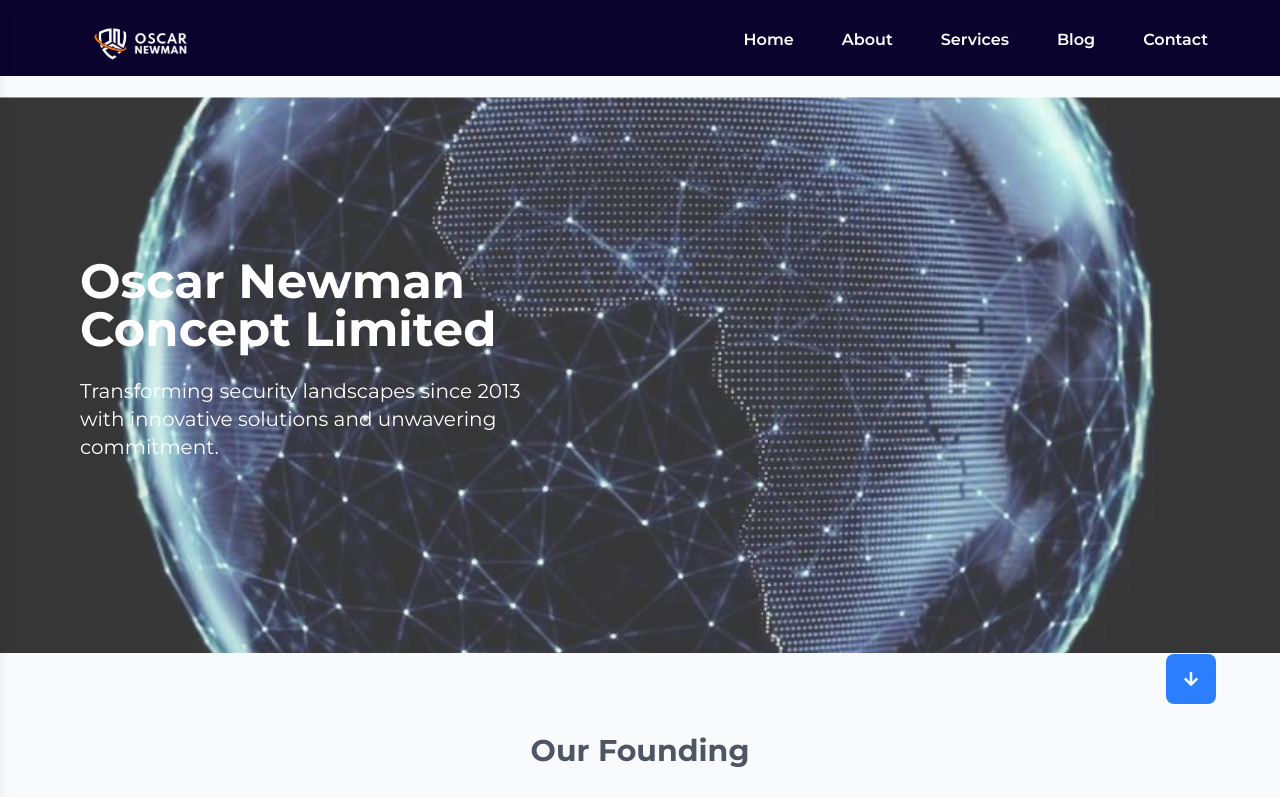
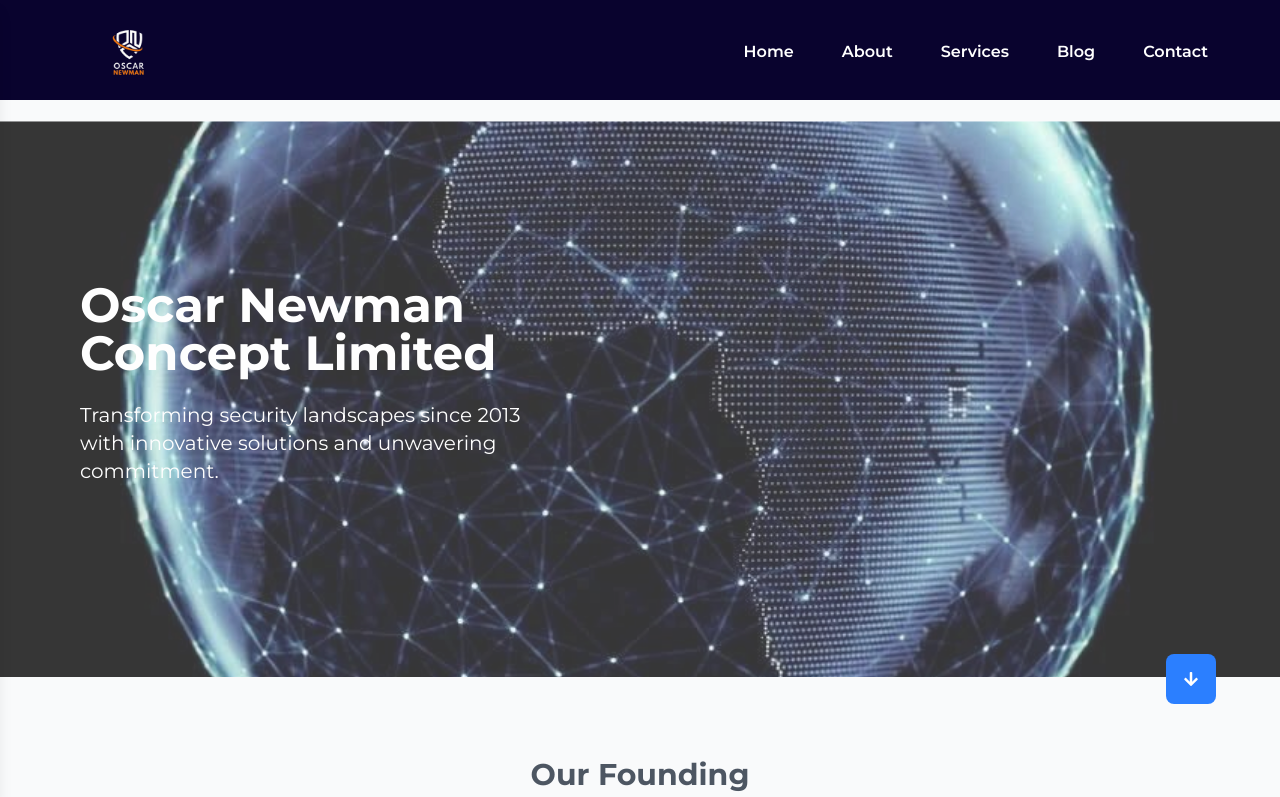
Before and after one commit to Bithaventechnologies/oscarnewmanFe, a React (Vite) app: page /aboutus in a window 1280 px wide. Shown: the top 797 px of the page. Built offline with nearby package versions, Linux system fonts and the light colour scheme; no server answers.

Commit message:
made the header part...

```diff
--- a/src/App.tsx
+++ b/src/App.tsx
@@ -2,7 +2,7 @@
 import { Helmet } from "react-helmet-async";
 import { router } from "./Routes/routes";
 import { useEffect, useState } from "react";
-import logo from "../src/assets/logo.svg";
+import logo from "../src/assets/newlogorem.png";
 
 import { motion } from "framer-motion";
 
--- a/src/components/Header.tsx
+++ b/src/components/Header.tsx
@@ -1,15 +1,18 @@
 import { Link } from "react-router-dom";
-import logo from "../assets/logo.svg";
+import logo from "../assets/newlogorem.png";
 import Navbar from "./Navbar";
 
 const Header = () => {
   return (
     <div
-      className="bg-[#09032e] -mb-1 py-2 lg:px-18 px-2 flex justify-between items-center w-full h-[10vh]"
+      className="bg-[#09032e] -mb-1 py-2 lg:px-18 px-2 flex justify-between items-center w-full h-[13vh] max-md:h-[10vh]"
       id="home"
     >
-      <Link to="/">
-        <img src={logo} alt="logo" className="w-[50%]" />
+      <Link
+        to="/"
+        className="flex justify-center items-center w-[10%] h-full max-md:w-[40%] max-md:h-[100%]"
+      >
+        <img src={logo} alt="logo" width={90} />
       </Link>
       <Navbar />
     </div>
--- a/src/components/home/About.tsx
+++ b/src/components/home/About.tsx
@@ -11,7 +11,7 @@
   Users,
 } from "lucide-react";
 
-import sec from "../../assets/sec.png";
+import sec from "../../assets/secureplace.jpg";
 import teaching from "../../assets/teaching.jpg";
 import ourstaff from "../../assets/ourr.jpg";
 import otherstauff from "../../assets/critical.jpg";
```
Also changed, not shown: src/assets/newlogorem.png (added), src/assets/secureplace.jpg (added).
